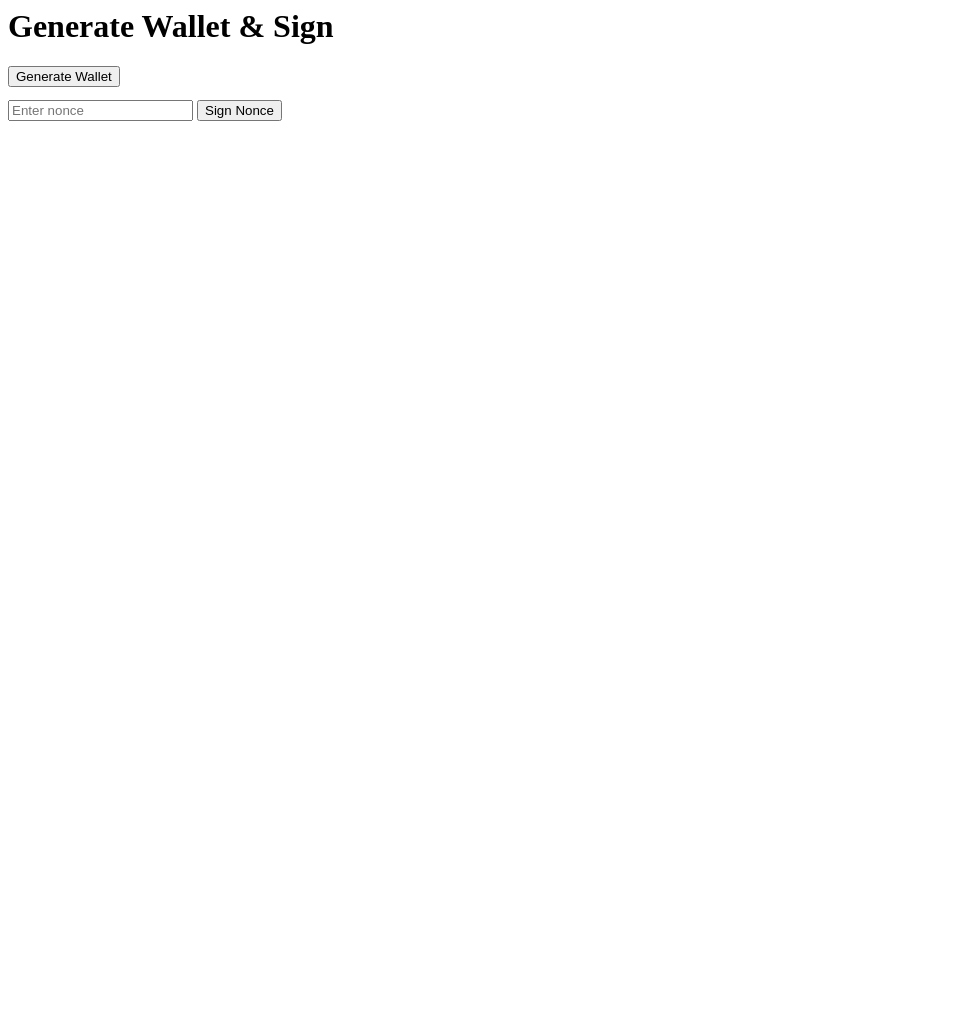
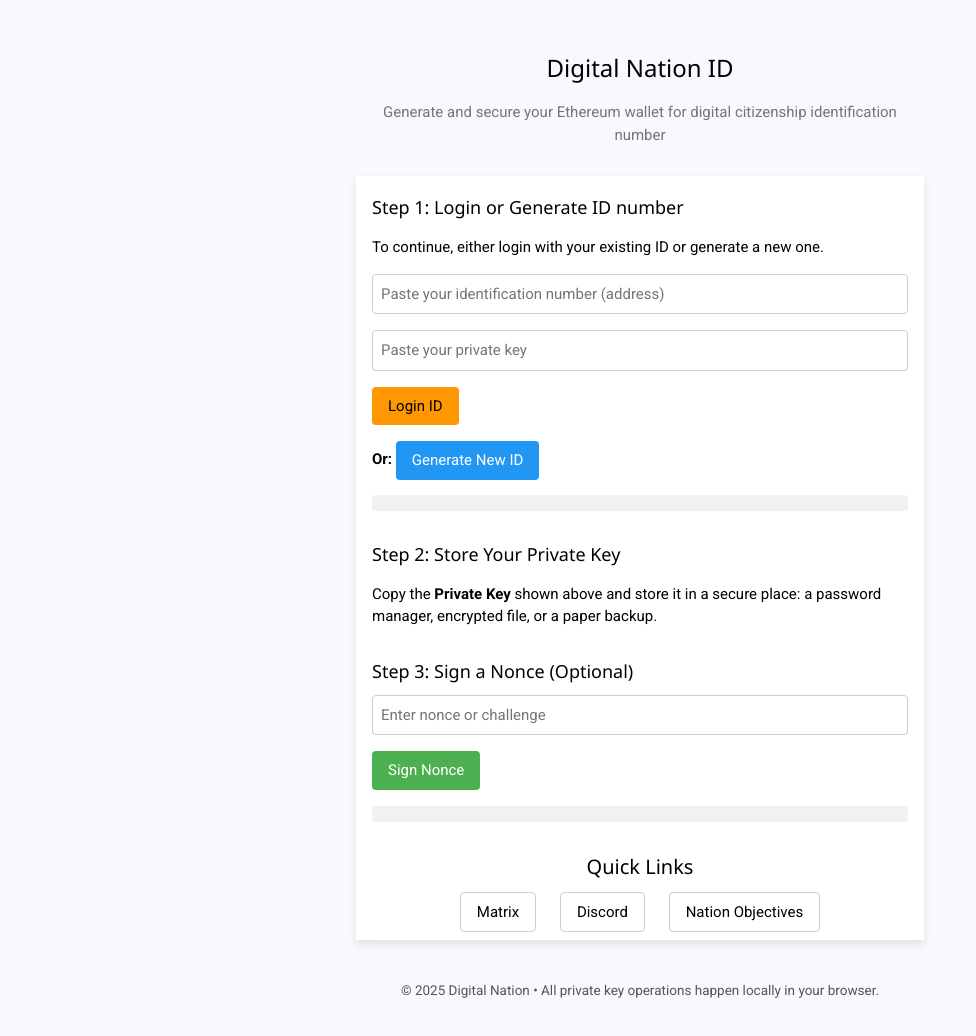
Before and after one commit to McBlueFrog/DigitalCitizenship, a plain HTML site: page docs/index.html in a window 1280 px wide. Shown: the whole page, without its empty margins (0-976 px from the left). Before the commit the page ends 800 px from the top, so only its background shows below. Drawn offline with nearby package versions, Linux system fonts and the light colour scheme.

Commit message:
feat: implement login with existing wallet
- Added "Login with Wallet" functionality for existing users
- Refactored wallet handling to support both new and imported wallets
- Improved error handling and user feedback for missing inputs
- Maintained nonce signing functionality for both login and generated wallets

```diff
--- a/docs/index.html
+++ b/docs/index.html
@@ -1,34 +1,112 @@
-</script><!DOCTYPE html>
-<html>
+<!DOCTYPE html>
+<html lang="en">
 <head>
-  <title>Digital Nation Wallet</title>
+  <meta charset="UTF-8">
+  <meta name="viewport" content="width=device-width, initial-scale=1">
+  <title>Digital Nation Wallet Generator</title>
+  <!-- W3.CSS from W3Schools -->
+  <link rel="stylesheet" href="https://www.w3schools.com/w3css/4/w3.css">
+  <!-- Google Font -->
+  <link href="https://fonts.googleapis.com/css2?family=Roboto:wght@400;700&display=swap" rel="stylesheet">
   <script src="https://cdn.jsdelivr.net/npm/ethers@5.7.2/dist/ethers.umd.min.js"></script>
+  <style>
+    body { font-family: 'Roboto', sans-serif; background-color: #f7f9fc; }
+    .container { max-width: 600px; margin: 40px auto; }
+    header { text-align: center; margin-bottom: 30px; }
+    .w3-card { box-shadow: 0 4px 8px rgba(0,0,0,0.1); }
+    .step { margin-bottom: 30px; }
+    .links a { margin: 0 10px; text-decoration: none; }
+    footer { text-align: center; margin-top: 40px; font-size: 0.9em; color: #555; }
+  </style>
 </head>
 <body>
-  <h1>Generate Wallet & Sign</h1>
-  <button id="genWallet">Generate Wallet</button>
-  <pre id="wallet"></pre>
+  <div class="w3-container container">
+    <header>
+      <h1 class="w3-xlarge">Digital Nation ID</h1>
+      <p class="w3-text-gray">Generate and secure your Ethereum wallet for digital citizenship identification number</p>
+    </header>
 
-  <input id="nonce" placeholder="Enter nonce" />
-  <button id="signNonce">Sign Nonce</button>
-  <pre id="signature"></pre>
+    <div class="w3-card w3-white w3-padding">
+      <!-- Step 1 -->
+      <div class="step">
+        <h3 class="w3-large">Step 1: Login or Generate ID number</h3>
+        <p>To continue, either login with your existing ID or generate a new one.</p>
+        <input id="inputAddress" class="w3-input w3-border w3-round w3-margin-bottom" placeholder="Paste your identification number (address)">
+        <input id="inputPrivateKey" class="w3-input w3-border w3-round w3-margin-bottom" placeholder="Paste your private key">
+        <button id="loginWallet" class="w3-button w3-orange w3-round w3-margin-bottom">Login ID</button>
+        <div>
+          <strong>Or:</strong> <button id="genWallet" class="w3-button w3-blue w3-round">Generate New ID</button>
+        </div>
+        <pre id="wallet" class="w3-container w3-light-gray w3-padding w3-round"></pre>
+      </div>
+
+      <!-- Step 2 -->
+      <div class="step">
+        <h3 class="w3-large">Step 2: Store Your Private Key</h3>
+        <p>Copy the <strong>Private Key</strong> shown above and store it in a secure place: a password manager, encrypted file, or a paper backup.</p>
+      </div>
+
+      <!-- Step 3 -->
+      <div class="step">
+        <h3 class="w3-large">Step 3: Sign a Nonce (Optional)</h3>
+        <input id="nonce" class="w3-input w3-border w3-round w3-margin-bottom" placeholder="Enter nonce or challenge">
+        <button id="signNonce" class="w3-button w3-green w3-round">Sign Nonce</button>
+        <pre id="signature" class="w3-container w3-light-gray w3-padding w3-round w3-margin-top"></pre>
+      </div>
+
+      <!-- Quick Links -->
+      <div class="w3-center links">
+        <h4>Quick Links</h4>
+        <a href="https://matrix.to/#/#your-nation:matrix.org" class="w3-button w3-border w3-round">Matrix</a>
+        <a href="https://discord.gg/your-invite" class="w3-button w3-border w3-round">Discord</a>
+        <a href="/goals.html" class="w3-button w3-border w3-round">Nation Objectives</a>
+      </div>
+    </div>
+
+    <footer>
+      &copy; 2025 Digital Nation • All private key operations happen locally in your browser.
+    </footer>
+  </div>
 
   <script>
+    window.onload = () => {
+      const { ethers } = window;
       let wallet;
 
+      // Login existing
+      document.getElementById('loginWallet').onclick = () => {
+        const addr = document.getElementById('inputAddress').value.trim();
+        const key = document.getElementById('inputPrivateKey').value.trim();
+        if (!addr || !key) {
+          alert('Paste both address and private key.');
+          return;
+        }
+        try {
+          wallet = new ethers.Wallet(key);
+          if (wallet.address.toLowerCase() !== addr.toLowerCase()) throw new Error('Address mismatch');
+          document.getElementById('wallet').textContent = `Logged in: ${wallet.address}`;
+        } catch (e) {
+          alert('Invalid private key or address.');
+        }
+      };
+
+      // Generate new
       document.getElementById('genWallet').onclick = () => {
         wallet = ethers.Wallet.createRandom();
-      document.getElementById('wallet').textContent = `Address: ${wallet.address}\nPrivate Key: ${wallet.privateKey}\n**Keep your private key safe!**`;
+        document.getElementById('wallet').textContent =
+          `Address:\n ${wallet.address}\nPrivate Key:\n ${wallet.privateKey}\n`;
       };
 
+      // Sign nonce
       document.getElementById('signNonce').onclick = async () => {
-      const nonce = document.getElementById('nonce').value;
-      if(!wallet || !nonce) {
-        alert('Generate wallet and enter nonce first!');
+        const nonceValue = document.getElementById('nonce').value.trim();
+        if (!wallet || !nonceValue) {
+          alert('Generate or login wallet and enter a nonce first.');
           return;
         }
-      const signature = await wallet.signMessage(nonce);
+        const signature = await wallet.signMessage(nonceValue);
         document.getElementById('signature').textContent = signature;
+      };
     };
   </script>
 </body>
```
Lines whose indentation alone changed are shown as unchanged.
